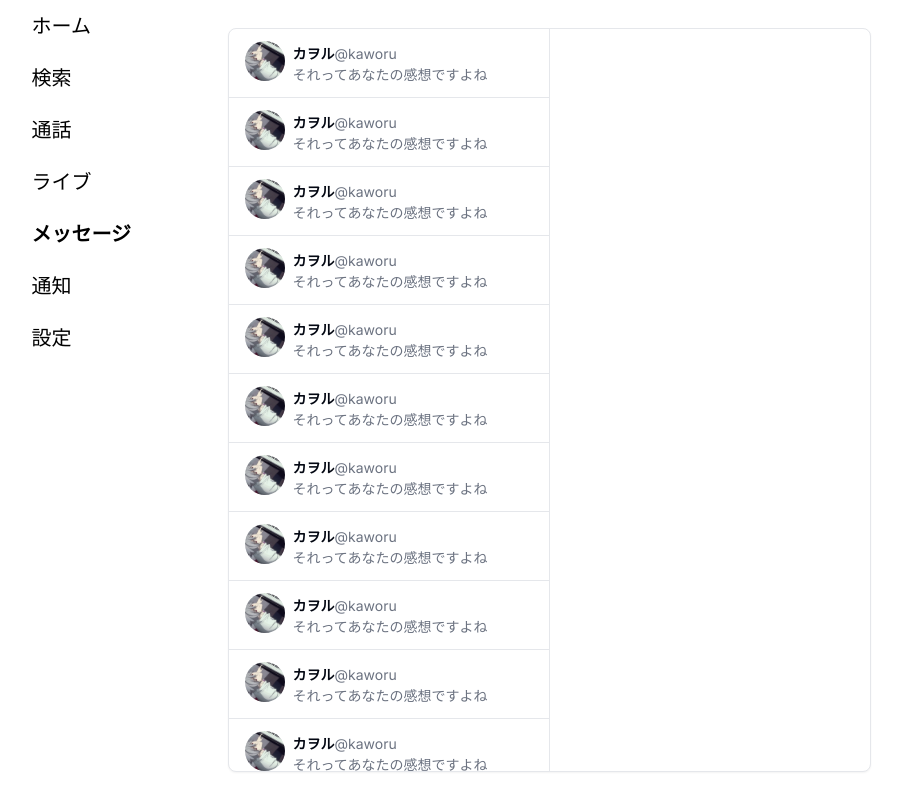
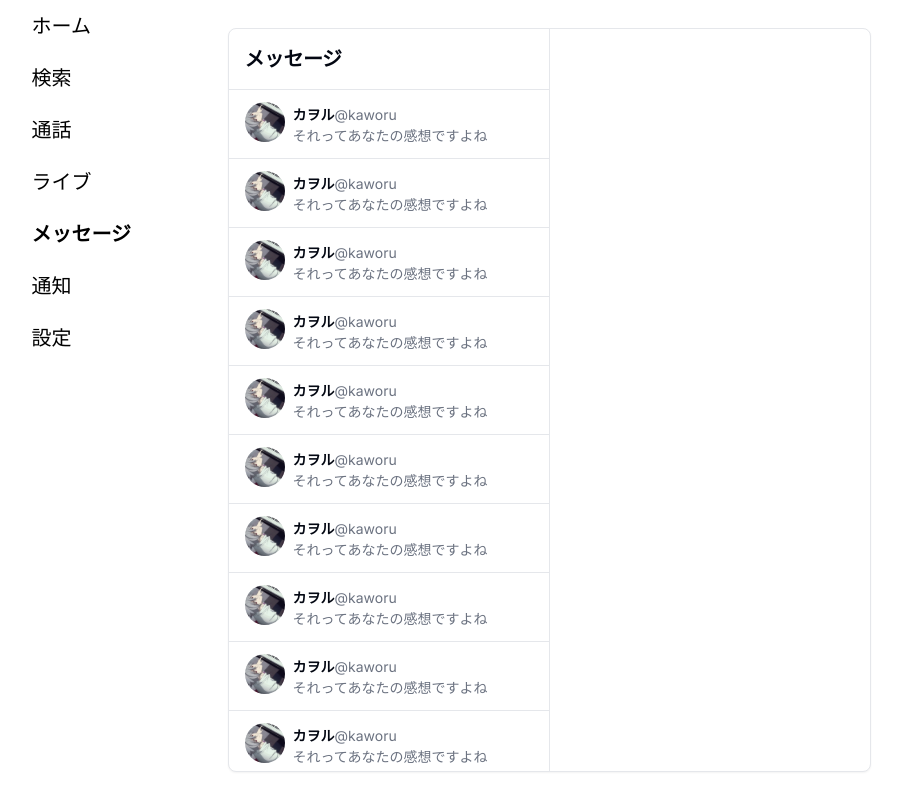
Before and after one commit to sonnnnnnp/sns-app, a Next.js app in the folder web/: page /messages in a window 1280 px wide. Shown: the whole page, without its empty margins (195-1097 px from the left). Built offline with nearby package versions, Linux system fonts and the light colour scheme.

Commit message:
Add header to chat list

```diff
--- a/web/app/messages/ChatList.tsx
+++ b/web/app/messages/ChatList.tsx
@@ -1,11 +1,24 @@
 import ChatListItem from "./ChatListItem";
+import {
+  Card,
+  CardContent,
+  CardDescription,
+  CardFooter,
+  CardHeader,
+  CardTitle,
+} from "@/components/ui/card"
+import { Separator } from "@/components/ui/separator";
 
 const ChatList = () => {
   return (
-    <div className="overflow-y-scroll">
+    <div className="flex flex-col h-full">
+      <CardTitle className="m-4 text-xl">メッセージ</CardTitle>
+      <Separator />
+      <div className="flex-1 overflow-y-auto">
       {[...Array(30)].map((_, index) => (
         <ChatListItem key={index} />
       ))}
+      </div>
     </div>
   );
 };
```
